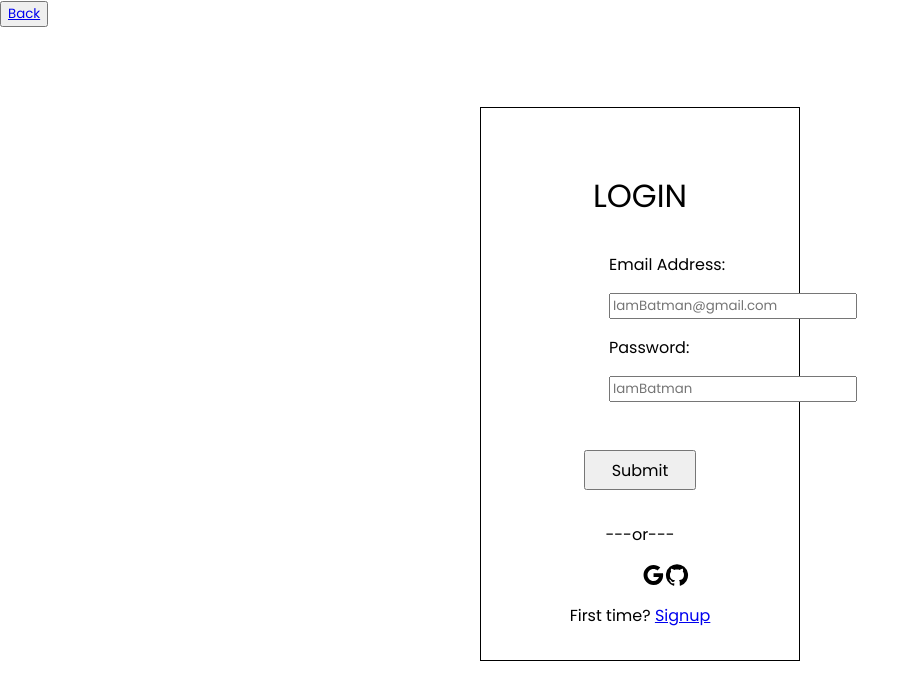
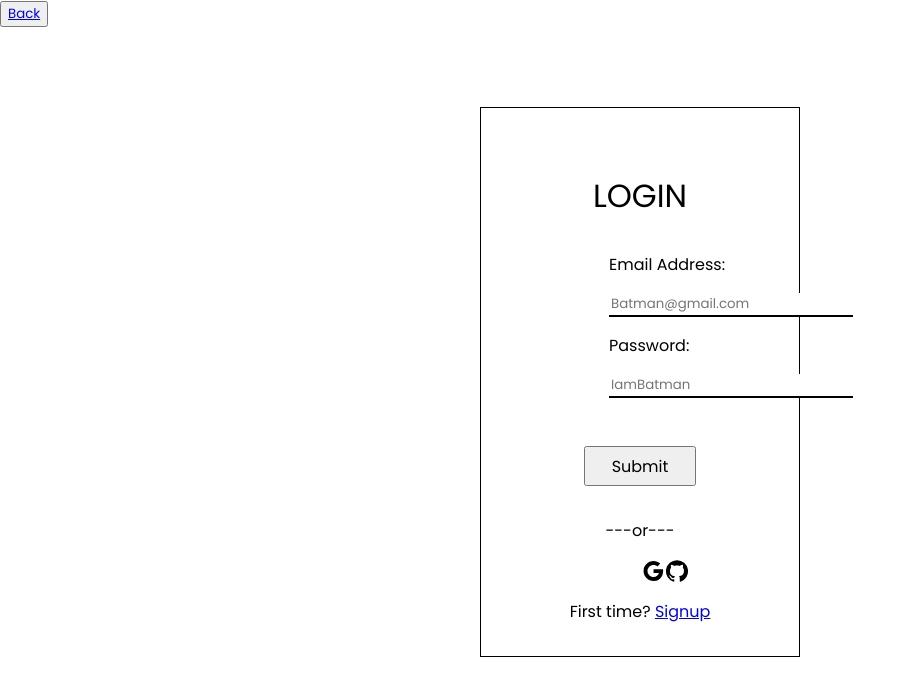
Before and after one commit to Rishikesh-Guptha/devs-corner, a React (Create React App) app: page /Login in a window 1280 px wide. Shown: the top 700 px of the page, without its empty margins (0-920 px from the left). Built offline with nearby package versions, Linux system fonts and the light colour scheme.

Commit message:
Configured the Login and Signup page UI

```diff
--- a/src/pages/login/Login.css
+++ b/src/pages/login/Login.css
@@ -29,6 +29,8 @@
 }
 input {
     width: 15rem;
+    border: none;
+        border-bottom: 2px solid black;
 }
 .icons {
     margin: 1rem 10rem;
--- a/src/pages/login/Login.jsx
+++ b/src/pages/login/Login.jsx
@@ -45,7 +45,7 @@ const Login = () => {
                 <form action="">
                     <div className="emailid">
                         <label htmlFor="email">Email Address:</label><br />
-                        <input type="email" className="email" placeholder='IamBatman@gmail.com' onChange={(e)=>setEmail(e.target.value)} value={email}/>
+                        <input type="email" className="email" placeholder='Batman@gmail.com' onChange={(e)=>setEmail(e.target.value)} value={email}/>
                     </div>
 
                     <div className="passwords">
--- a/src/pages/signup/Signup.css
+++ b/src/pages/signup/Signup.css
@@ -32,4 +32,6 @@ input {
 
 input {
     width: 15rem;
+    border: none;
+        border-bottom: 2px solid black;
 }
```
